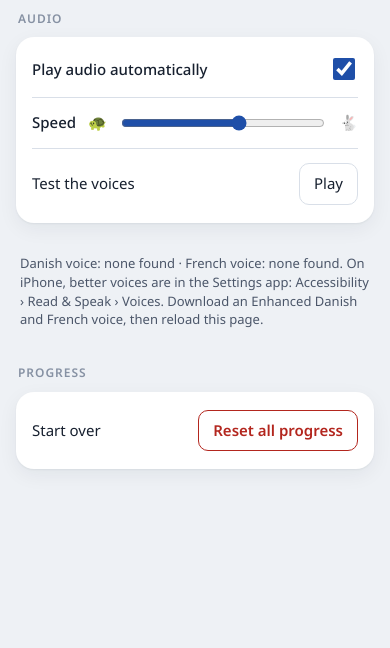
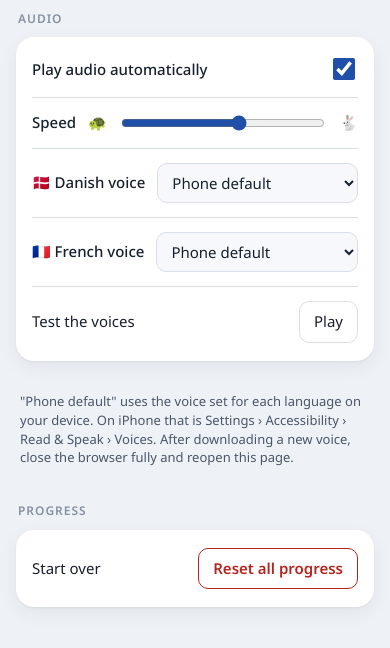
Before and after one commit to shannenkhin/languages, a plain HTML site: page index.html in a window 390 px wide. Both pictures are taken after a click on the button "Settings". Shown: the part 68-716 px from the top of the page. Drawn offline with nearby package versions, Linux system fonts and the light colour scheme.

Commit message:
Use the phone's default voice; add Danish/French voice pickers
Co-Authored-By: Claude Opus 5.5 <noreply@anthropic.com>

```diff
--- a/index.html
+++ b/index.html
@@ -137,6 +137,7 @@ header.bar h1.sub { font-size: 22px; }
 .set:first-child { border-top: 0; }
 .set label { font-weight: 500; }
 .set input[type=range] { flex: 1; min-width: 160px; accent-color: var(--fr); }
+.set select.pick { flex: 1; min-width: 0; max-width: 100%; font: inherit; padding: 8px 10px; border-radius: 10px; border: 1px solid var(--line); background: var(--surface-2); color: var(--ink); }
 .set input[type=checkbox] { width: 22px; height: 22px; accent-color: var(--fr); }
 .note { font-size: 13px; color: var(--ink-2); padding: 0 4px; }
 .danger { border: 1px solid var(--again); color: var(--again); background: none; border-radius: 10px; padding: 9px 14px; font-weight: 600; }
@@ -180,7 +181,8 @@ const store = {
   get(k, d) { try { const v = localStorage.getItem(k); return v == null ? d : JSON.parse(v); } catch { return d; } },
   set(k, v) { try { localStorage.setItem(k, JSON.stringify(v)); } catch {} },
 };
-const settings = Object.assign({ autoPlay: true, rate: 0.85 }, store.get('lingua.settings', {}));
+const settings = Object.assign({ autoPlay: true, rate: 0.85, voice: { da: '', fr: '' } }, store.get('lingua.settings', {}));
+settings.voice = Object.assign({ da: '', fr: '' }, settings.voice);
 const saveSettings = () => store.set('lingua.settings', settings);
 
 // ---------- progress (spaced repetition) ----------
@@ -241,19 +243,20 @@ const canSpeak = 'speechSynthesis' in window;
 let voices = [];
 function loadVoices() { voices = canSpeak ? speechSynthesis.getVoices() : []; }
 if (canSpeak) { loadVoices(); speechSynthesis.onvoiceschanged = () => { loadVoices(); if (view.screen === 'settings') render(); }; }
-function voiceFor(code) {
-  const m = voices.filter(v => v.lang.replace('_', '-').toLowerCase().startsWith(code.slice(0, 2)));
-  const rank = v => (/premium|enhanced|neural|natural/i.test(v.name) ? 2 : 0) + (v.lang.replace('_', '-').toLowerCase() === code.toLowerCase() ? 1 : 0);
-  return m.sort((a, b) => rank(b) - rank(a))[0] || null;
-}
+// Voices the browser offers for a language ('da' or 'fr').
+const voicesFor = k => voices.filter(v => v.lang.replace('_', '-').toLowerCase().startsWith(k))
+  .sort((a, b) => a.name.localeCompare(b.name));
+// Only set a voice when the learner picked one. Otherwise the phone's own default for that language is used.
+const chosenVoice = k => settings.voice[k] ? voicesFor(k).find(v => v.voiceURI === settings.voice[k]) || null : null;
 const clean = t => t.replace(/\s*\([^)]*\)/g, '');
 function speak(p) {
   if (!canSpeak) return;
   speechSynthesis.cancel();
   for (const [k, code] of [['da', 'da-DK'], ['fr', 'fr-FR']]) {
+    if (!p[k]) continue;
     const u = new SpeechSynthesisUtterance(clean(p[k]));
     u.lang = code; u.rate = settings.rate;
-    const v = voiceFor(code); if (v) u.voice = v;
+    const v = chosenVoice(k); if (v) u.voice = v;
     speechSynthesis.speak(u);
   }
 }
@@ -400,9 +403,11 @@ function startAudio() {
 }
 
 function settingsView() {
-  const da = voiceFor('da-DK'), fr = voiceFor('fr-FR');
-  const voiceNote = !canSpeak ? 'This browser cannot play speech.'
-    : `Danish voice: ${da ? da.name : 'none found'} · French voice: ${fr ? fr.name : 'none found'}.`;
+  const picker = (k, label) => h('div', { class: 'set' },
+    h('label', { for: 'voice-' + k }, label),
+    h('select', { id: 'voice-' + k, class: 'pick', onchange: e => { settings.voice[k] = e.target.value; saveSettings(); speak(k === 'da' ? { da: 'Hej, jeg hedder Lingua.', fr: '' } : { da: '', fr: 'Bonjour, je m\'appelle Lingua.' }); } },
+      h('option', { value: '', selected: !settings.voice[k] }, 'Phone default'),
+      voicesFor(k).map(v => h('option', { value: v.voiceURI, selected: settings.voice[k] === v.voiceURI }, v.name + (v.lang.length > 2 ? ' (' + v.lang + ')' : '')))));
   return [
     h('header', { class: 'bar' },
       h('button', { class: 'icon-btn', 'aria-label': 'Back', html: ICON.back, onclick: () => go('home') }),
@@ -417,10 +422,14 @@ function settingsView() {
         h('span', { 'aria-hidden': 'true' }, '🐢'),
         h('input', { type: 'range', id: 'rate', min: '0.5', max: '1.1', step: '0.05', value: String(settings.rate), oninput: e => { settings.rate = +e.target.value; saveSettings(); } }),
         h('span', { 'aria-hidden': 'true' }, '🐇')),
+      canSpeak && picker('da', '🇩🇰 Danish voice'),
+      canSpeak && picker('fr', '🇫🇷 French voice'),
       h('div', { class: 'set' },
         h('span', {}, 'Test the voices'),
         h('button', { class: 'ghost', onclick: () => speak({ da: 'Hej, jeg hedder Lingua.', fr: 'Bonjour, je m\'appelle Lingua.' }) }, 'Play'))),
-    h('p', { class: 'note' }, voiceNote + ' On iPhone, better voices are in the Settings app: Accessibility › Read & Speak › Voices. Download an Enhanced Danish and French voice, then reload this page.'),
+    h('p', { class: 'note' }, canSpeak
+      ? '"Phone default" uses the voice set for each language on your device. On iPhone that is Settings › Accessibility › Read & Speak › Voices. After downloading a new voice, close the browser fully and reopen this page.'
+      : 'This browser cannot play speech.'),
     h('div', { class: 'section-label' }, 'Progress'),
     h('div', { class: 'panel' },
       h('div', { class: 'set' },
```
